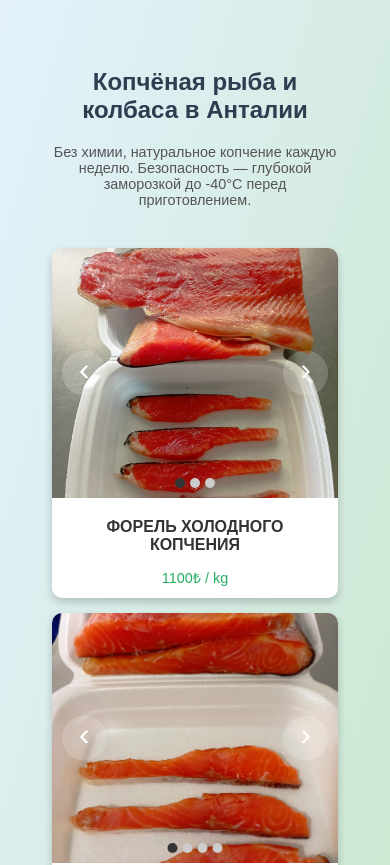
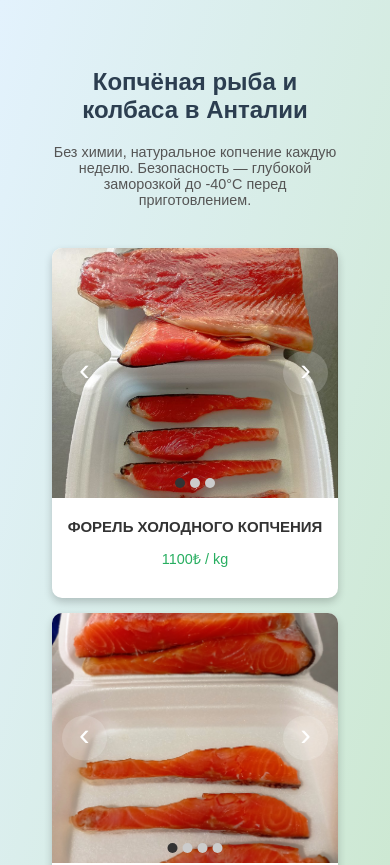
Before and after one commit to Ramiz2284/smokedFish_vercel, a React (Vite) app: page / in a window 390 px wide. Shown: the top 865 px of the page. Built offline with nearby package versions, Linux system fonts and the light colour scheme.

Commit message:
fix fonsize 12.01.26

```diff
--- a/src/App.css
+++ b/src/App.css
@@ -137,7 +137,7 @@ body {
 }
 
 .product-description {
-	font-size: 0.9rem;
+	font-size: 13px;
 	color: #555;
 }
 
@@ -239,7 +239,7 @@ body {
 	}
 
 	.product-title {
-		font-size: 1rem;
+		font-size: 15px;
 	}
 
 	.product-price {
```
